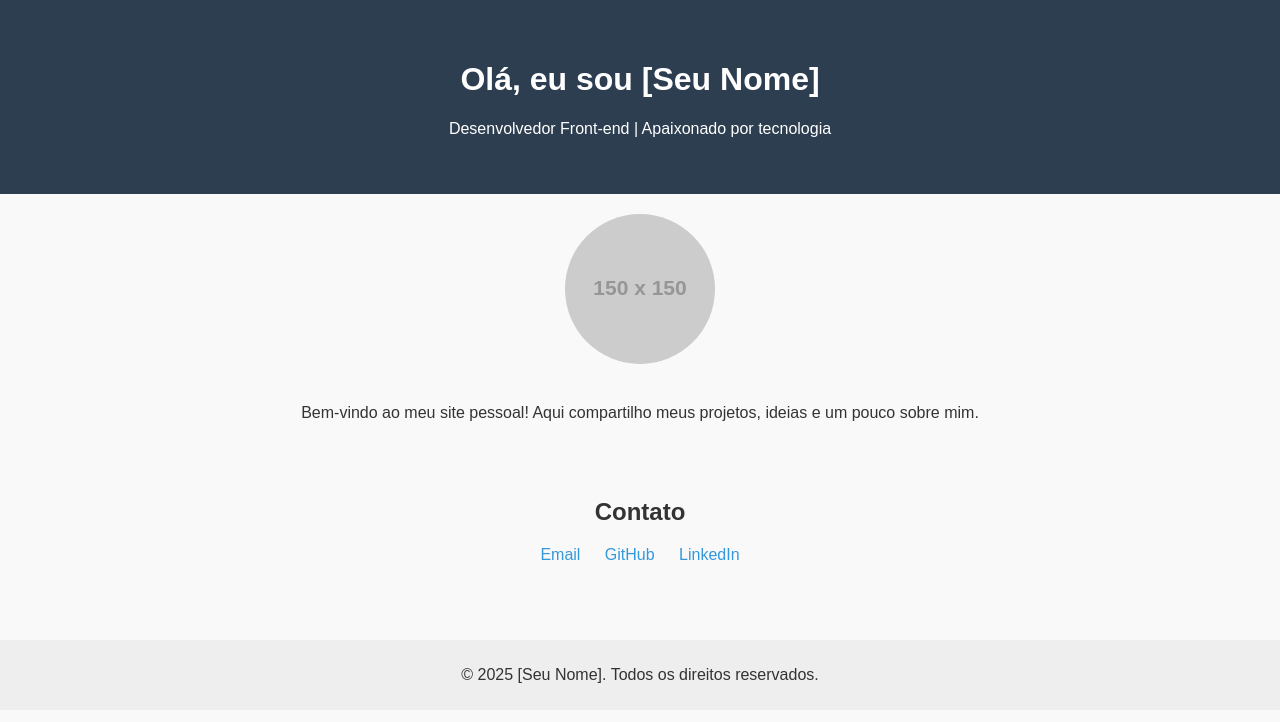
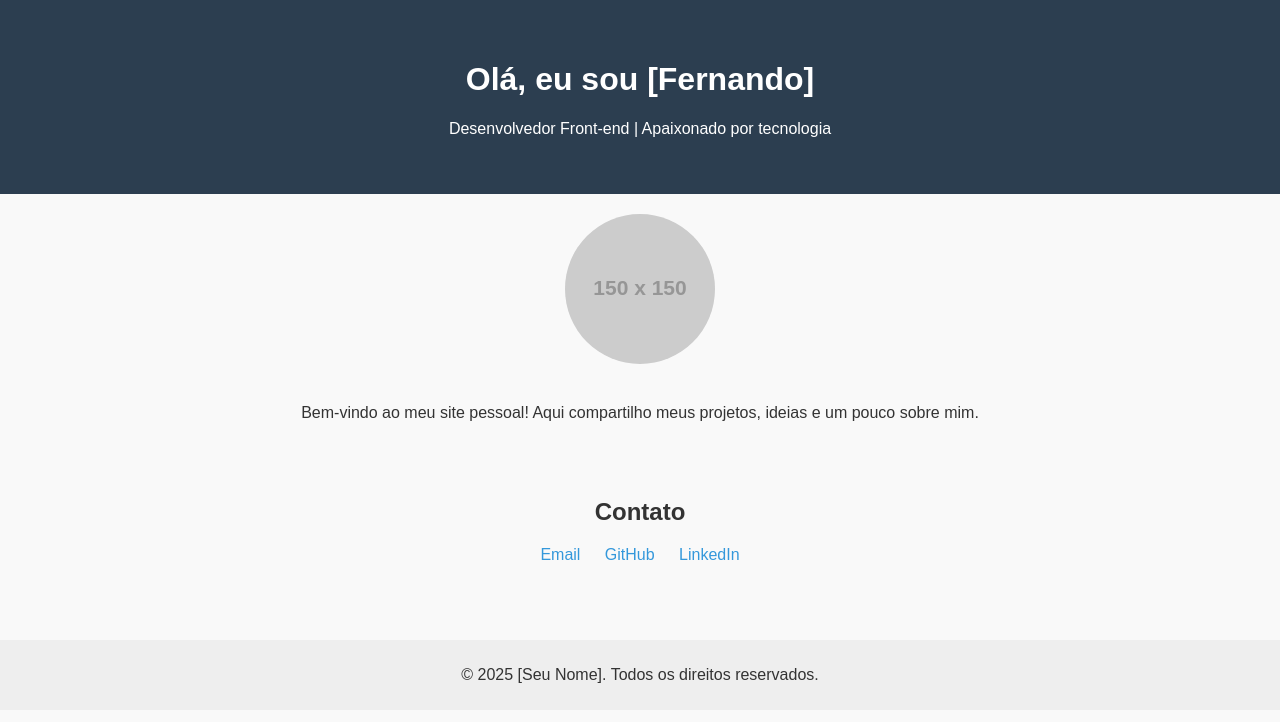
Before and after one commit to ferdsud1/testehtml, a website: page index.html in a window 1280 px wide. Drawn offline with Linux system fonts and the light colour scheme; placeholder pictures from the web are drawn by us.

Commit message:
Update index.html

```diff
--- a/index.html
+++ b/index.html
@@ -8,7 +8,7 @@
 </head>
 <body>
   <header>
-    <h1>Olá, eu sou [Seu Nome]</h1>
+    <h1>Olá, eu sou [Fernando]</h1>
     <p>Desenvolvedor Front-end | Apaixonado por tecnologia</p>
   </header>
 
```
